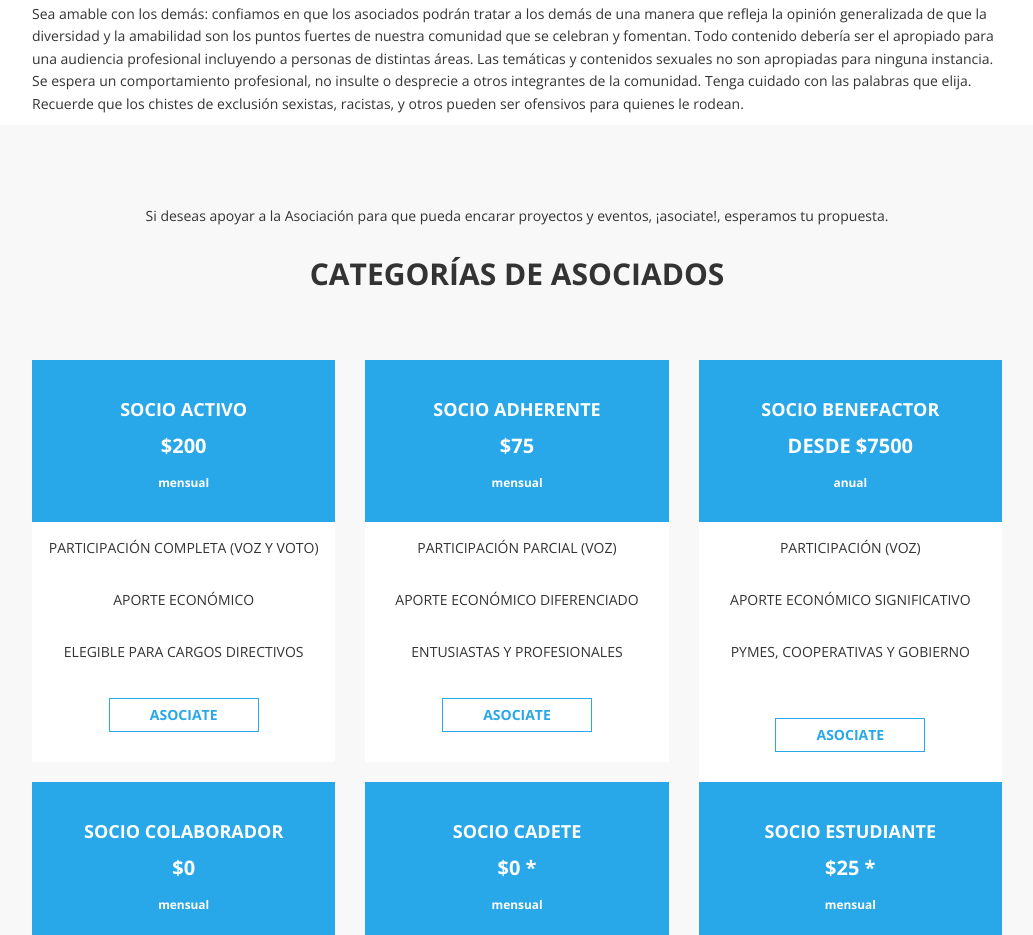
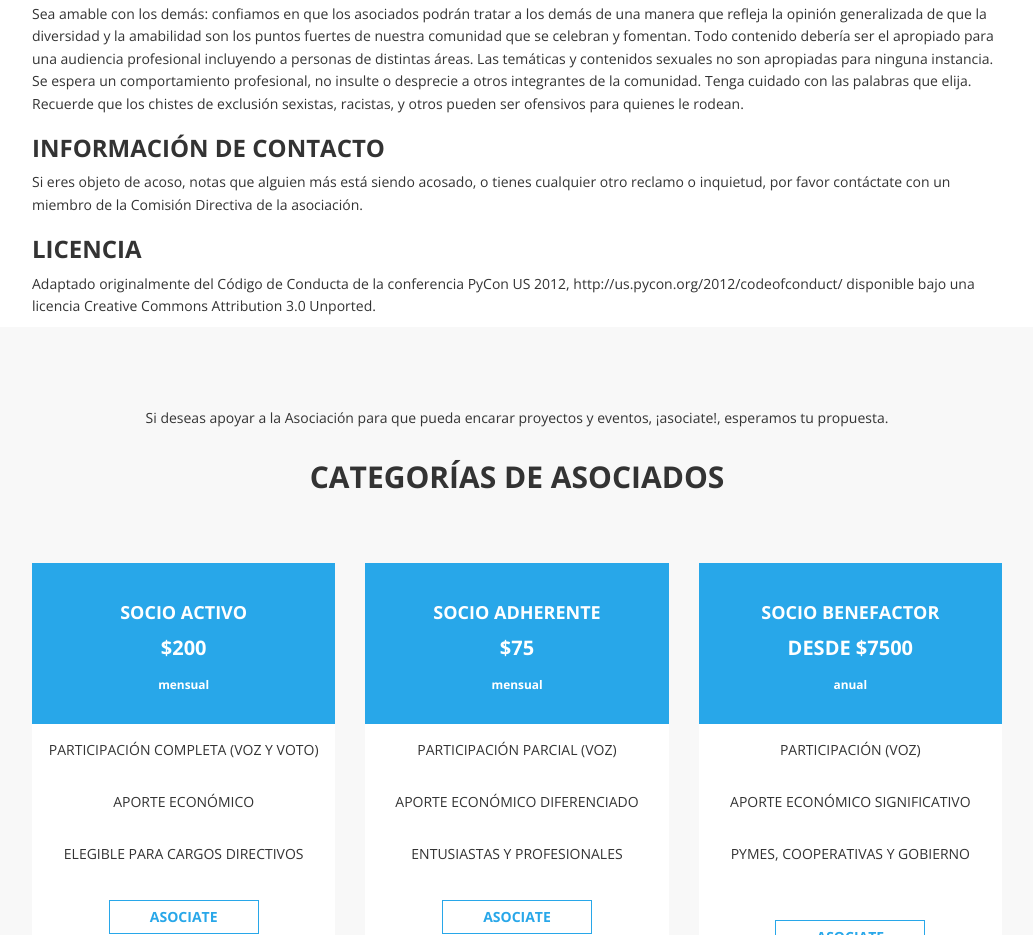
Before and after one commit to PyAr/asoc, a plain HTML site: page docs/index.html in a window 1280 px wide. Shown: the part 2819-3754 px from the top of the page, without its empty margins (123-1156 px from the left). Drawn offline with nearby package versions, Linux system fonts and the light colour scheme.

Commit message:
agrego licencia e info de contacto al codigo de conducta

```diff
--- a/docs/index.html
+++ b/docs/index.html
@@ -206,6 +206,15 @@
 							Todo contenido debería ser el apropiado para una audiencia profesional incluyendo a personas de distintas áreas. Las temáticas y contenidos sexuales no son apropiadas para ninguna instancia.
 							Se espera un comportamiento profesional, no insulte o desprecie a otros integrantes de la comunidad.
 							Tenga cuidado con las palabras que elija. Recuerde que los chistes de exclusión sexistas, racistas, y otros pueden ser ofensivos para quienes le rodean.
+						</p>
+						<h3>INFORMACIÓN DE CONTACTO</h3>
+						<p>
+							Si eres objeto de acoso, notas que alguien más está siendo acosado, o tienes cualquier otro reclamo o inquietud, por favor contáctate con un miembro de la Comisión Directiva de la asociación.
+							<!-- Si el asunto es especialmente urgente, por favor contacta con cualquiera de estas personas: -->
+						</p>
+						<h3>LICENCIA</h3>
+						<p>
+							Adaptado originalmente del Código de Conducta de la conferencia PyCon US 2012, http://us.pycon.org/2012/codeofconduct/  disponible bajo una licencia Creative Commons Attribution 3.0 Unported.
 						</p>
 					</div>
 				</div>
```
